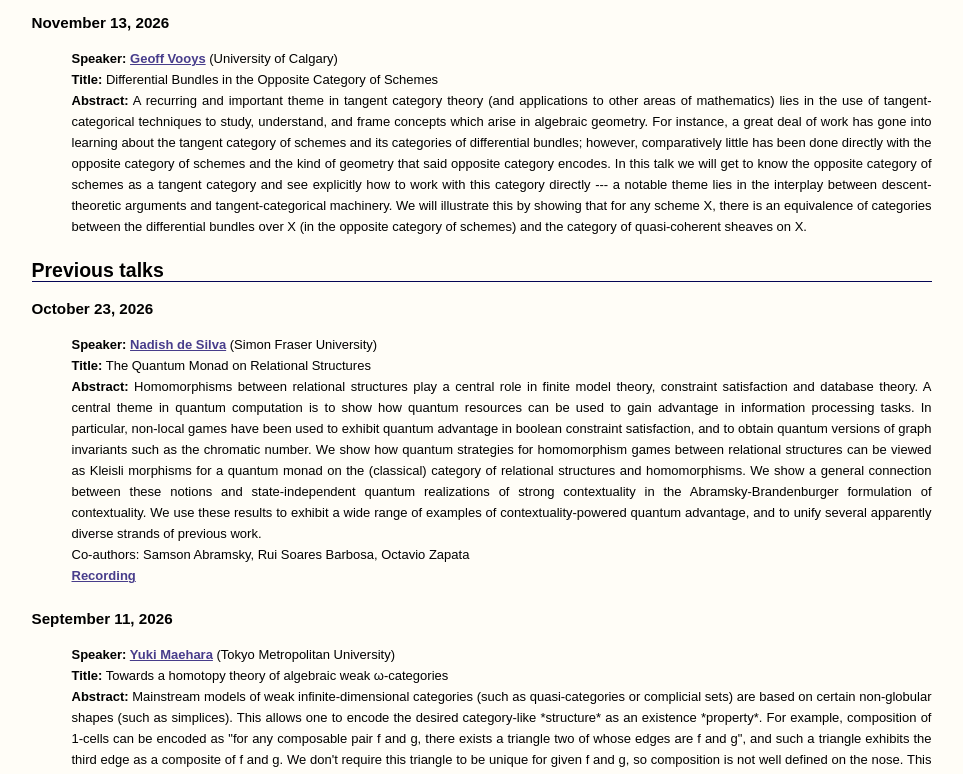
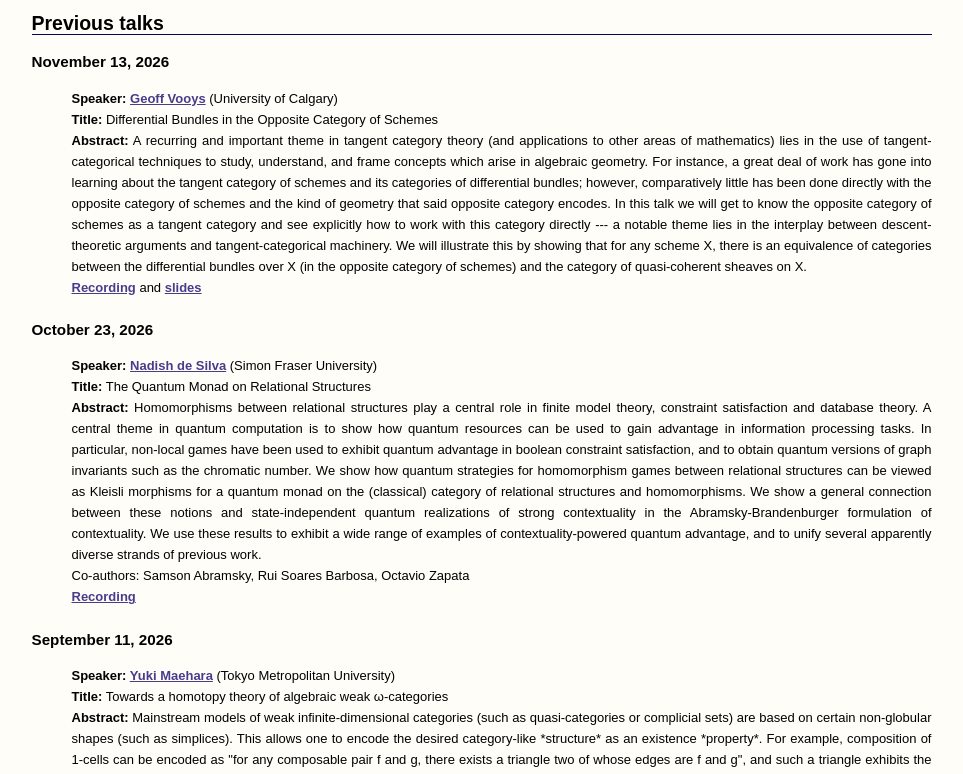
Before and after one commit to pctseminar/pctseminar.github.io, a plain HTML site: page index.html in a window 1280 px wide. Shown: the part 707-1481 px from the top of the page, without its empty margins (156-1119 px from the left). Drawn offline with Linux system fonts and the light colour scheme.

Commit message:
Update index.html

```diff
--- a/index.html
+++ b/index.html
@@ -29,19 +29,21 @@
 	<dd><b>Speaker: <a href="https://acmbl.github.io">Alexander Campbell</a> </b>(Centre of Australian Category Theory)</dd>
 	<dt><h3>December 4, 2026</h3></dt>
 	<dd><b>Speaker: <a href="https://researchers.mq.edu.au/en/persons/steve-lack">Steve Lack</a> </b>(Macquarie University)</dd>
+    </dl>
+</div>
+
+<div id="past">
+<h2>Previous talks</h2>
+    <dl>
 	<dt><h3>November 13, 2026</h3></dt>
 	<dd><b>Speaker: <a href="https://geoffvooys.blogspot.com">Geoff Vooys</a> </b>(University of Calgary)<br>
 		<b>Title:</b> Differential Bundles in the Opposite Category of Schemes<br>
     	<b>Abstract:</b> A recurring and important theme in tangent category theory (and applications to other areas of mathematics) lies in the use of tangent-categorical techniques to study, understand, and frame concepts which arise in algebraic geometry.
 		For instance, a great deal of work has gone into learning about the tangent category of schemes and its categories of differential bundles; however, comparatively little has been done directly with the opposite category of schemes and the kind of geometry that said opposite category encodes.
 		In this talk we will get to know the opposite category of schemes as a tangent category and see explicitly how to work with this category directly --- a notable theme lies in the interplay between descent-theoretic arguments and tangent-categorical machinery.
-		We will illustrate this by showing that for any scheme X, there is an equivalence of categories between the differential bundles over X (in the opposite category of schemes) and the category of quasi-coherent sheaves on X.</dd>
-    </dl>
-</div>
-
-<div id="past">
-<h2>Previous talks</h2>
-    <dl>
+		We will illustrate this by showing that for any scheme X, there is an equivalence of categories between the differential bundles over X (in the opposite category of schemes) and the category of quasi-coherent sheaves on X.
+		<br> <a href="https://www.youtube.com/watch?v=98BKw0iq9mg"><b>Recording</b></a> and <a href="Vooys_13_11_26.pdf"><b>slides</b></a>
+	</dd>
 	<dt><h3>October 23, 2026</h3></dt>
 	<dd><b>Speaker: <a href="https://www.sfu.ca/~ndesilva/">Nadish de Silva</a> </b>(Simon Fraser University)<br>
 		<b>Title:</b> The Quantum Monad on Relational Structures<br>
```
